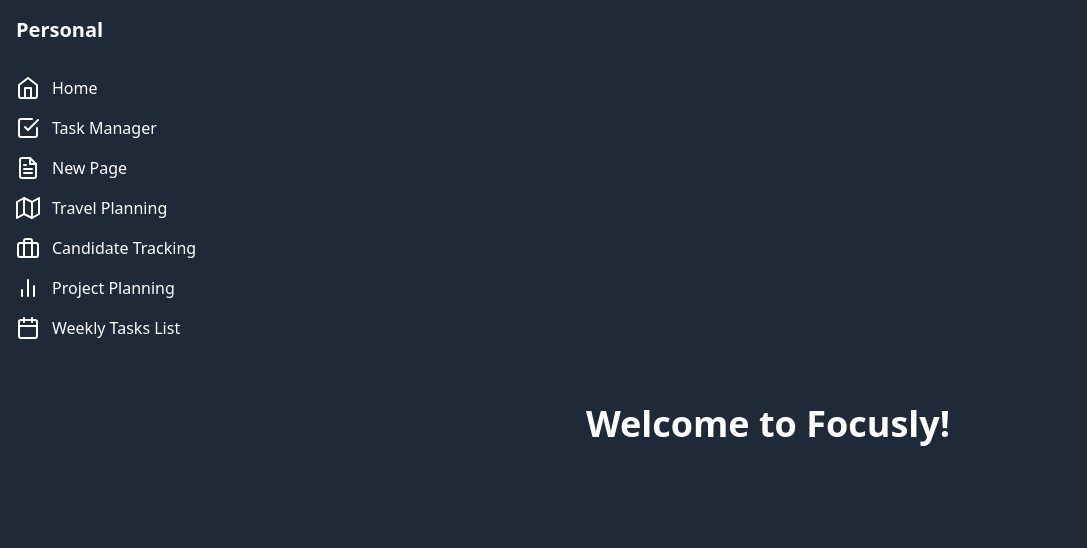
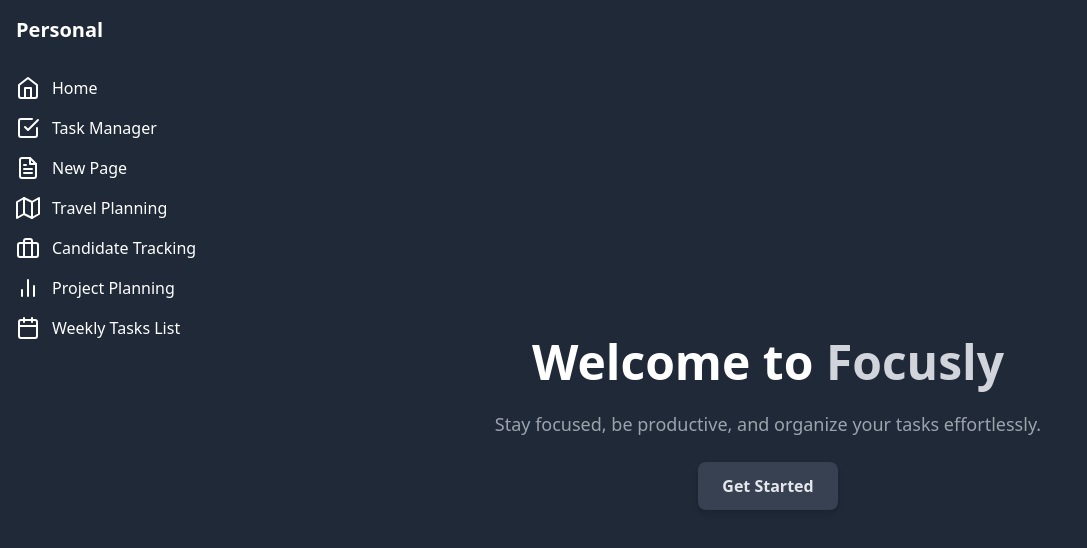
Before and after one commit to gabriellamsa/focusly, a React (Vite) app: page / in a window 1280 px wide. Shown: the top 548 px of the page, without its empty margins (0-1087 px from the left). Built offline with nearby package versions, Linux system fonts and the light colour scheme.

Commit message:
Update HomePage

```diff
--- a/src/pages/HomePage.jsx
+++ b/src/pages/HomePage.jsx
@@ -1,9 +1,26 @@
 import React from "react";
+import { useNavigate } from "react-router-dom";
 
 function HomePage() {
+  const navigate = useNavigate();
+
   return (
     <div className="flex items-center justify-center min-h-screen bg-gray-800 text-white">
-      <h1 className="text-4xl font-bold">Welcome to Focusly!</h1>
+      <div className="text-center space-y-6">
+        <h1 className="text-5xl font-extrabold">
+          Welcome to <span className="text-gray-300">Focusly</span>
+        </h1>
+        <p className="text-lg text-gray-400">
+          Stay focused, be productive, and organize your tasks effortlessly.
+        </p>
+
+        <button
+          onClick={() => navigate("/task-manager")}
+          className="px-6 py-3 bg-gray-700 text-gray-200 font-bold rounded-lg shadow-md hover:bg-gray-600 transition duration-300"
+        >
+          Get Started
+        </button>
+      </div>
     </div>
   );
 }
```
